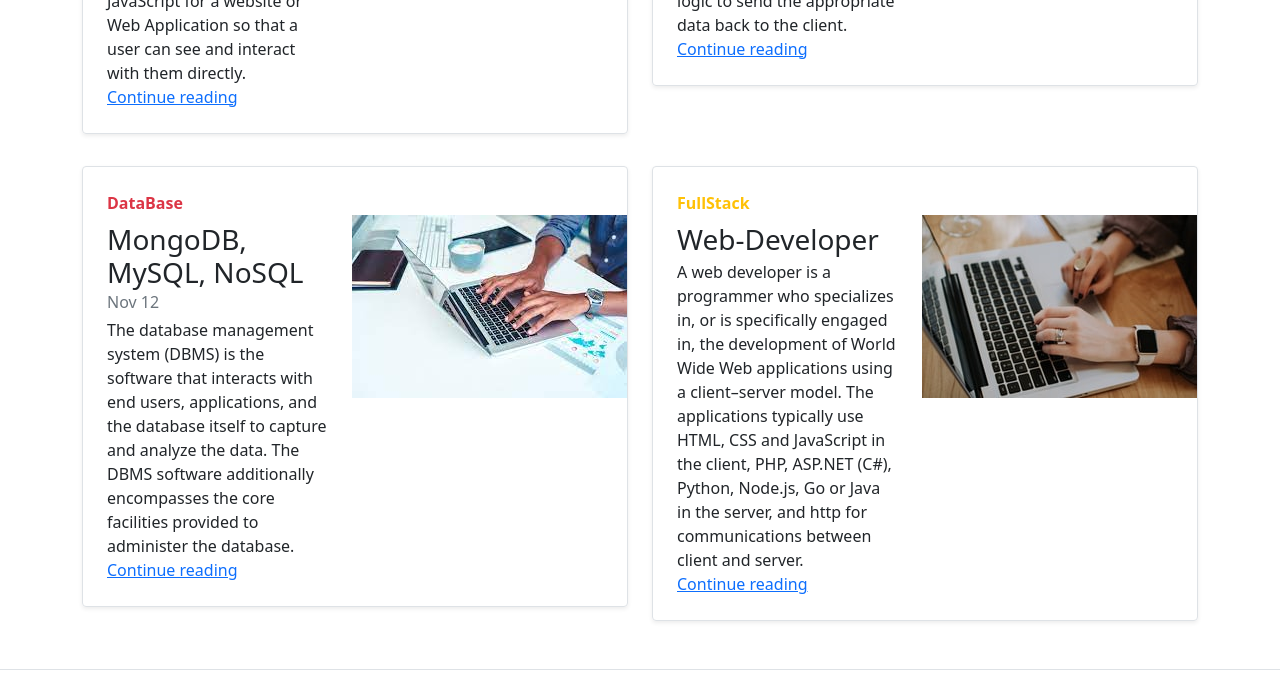
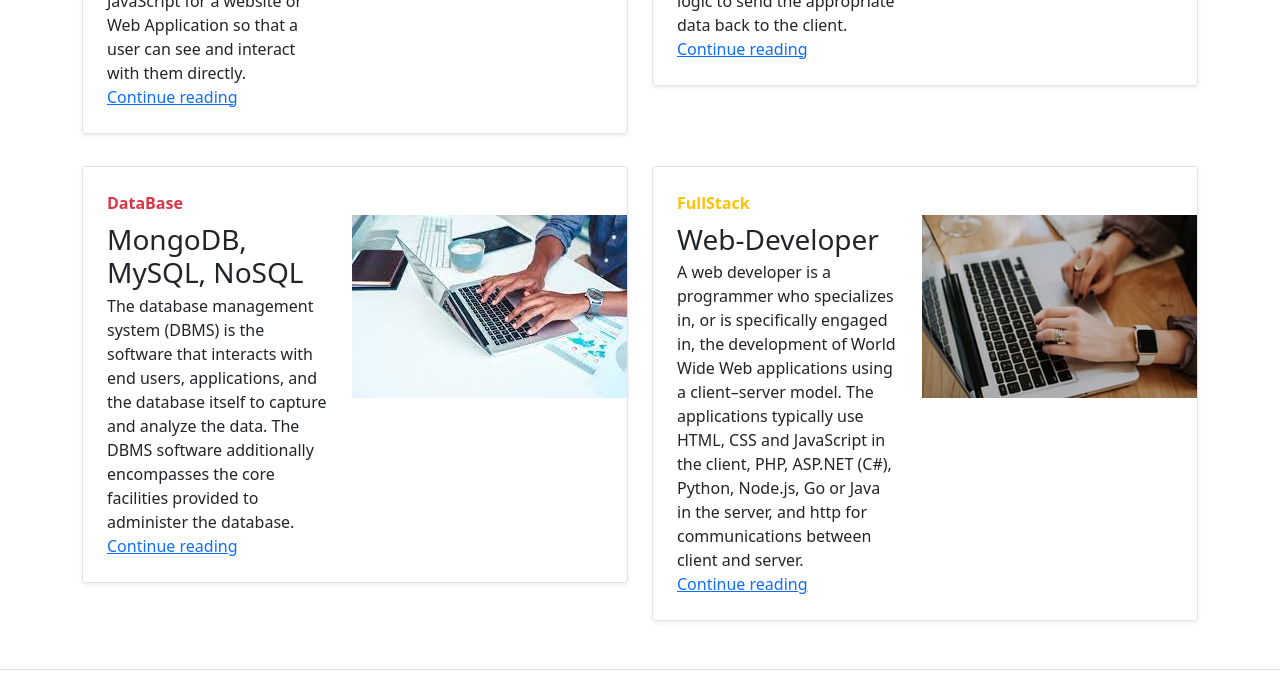
Before and after one commit to NinadTippat/iCoder, a plain HTML site: page index.html in a window 1280 px wide. Shown: the part 681-1364 px from the top of the page. Drawn offline with nearby package versions, Linux system fonts and the light colour scheme.

Commit message:
Update index.html

```diff
--- a/index.html
+++ b/index.html
@@ -246,7 +246,7 @@
                 <div class="col p-4 d-flex flex-column position-static">
                   <strong class="d-inline-block mb-2 text-danger">DataBase</strong>
                   <h3 class="mb-0">MongoDB, MySQL, NoSQL</h3>
-                  <div class="mb-1 text-muted">Nov 12</div>
+                  <div class="mb-1 text-muted"></div>
                   <p class="card-text mb-auto">The database management system (DBMS) is the software that interacts with end users, applications, and the database itself to capture and analyze the data. The DBMS software additionally encompasses the core facilities provided to administer the database.</p>
                   <a href="https://en.wikipedia.org/wiki/Database" class="stretched-link">Continue reading</a>
                 </div>
```
